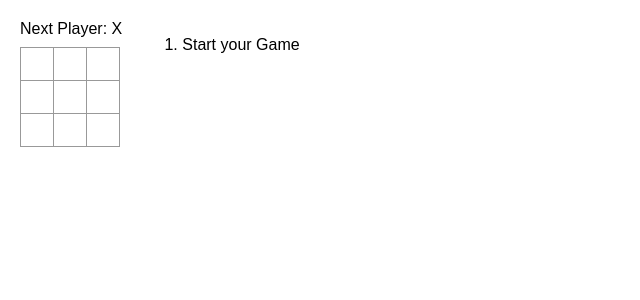
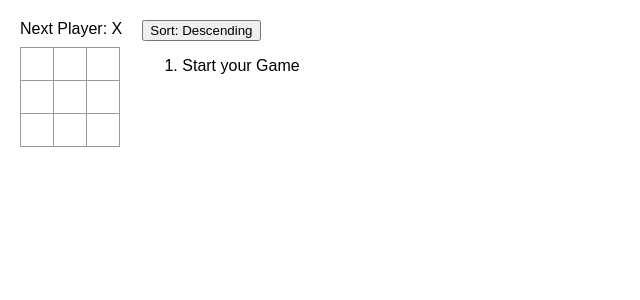
Before and after one commit to mdamranahmad/REACT-PRACTICE-BASIC-TIC-TAC-TOE, a React (Vite) app: page / in a window 1280 px wide. Shown: the top 300 px of the page, without its empty margins (0-640 px from the left). Built offline with nearby package versions, Linux system fonts and the light colour scheme.

Commit message:
Update: Add a toggle button that lets you sort the moves in either ascending or descending order

```diff
--- a/src/App.jsx
+++ b/src/App.jsx
@@ -53,6 +53,7 @@ function Board({ xIsNext, square, onPlay }) {
 export default function Game() {
   const [history, setHistory] = useState([Array(9).fill(null)]);
   const [currentMove, setCurrentMove] = useState(0);
+  const [isToggled, setIsToggled] = useState(false);
   const currentSquare = history[currentMove];
   const xIsNext = currentMove % 2 === 0;
 
@@ -86,6 +87,8 @@ export default function Game() {
     );
   });
 
+  const orderedMoves = isToggled ? moves.toReversed() : moves;
+
   function handlePlay(nextSquare) {
     const nextHistory = [...history.slice(0, currentMove + 1), nextSquare];
     setHistory(nextHistory);
@@ -98,7 +101,10 @@ export default function Game() {
         <Board xIsNext={xIsNext} square={currentSquare} onPlay={handlePlay} />
       </div>
       <div className="game-info">
-        <ol>{moves}</ol>
+        <button onClick={() => setIsToggled(!isToggled)}>
+          Sort: {isToggled ? "Ascending" : "Descending"}
+        </button>
+        <ol>{orderedMoves}</ol>
       </div>
     </div>
   );
```
